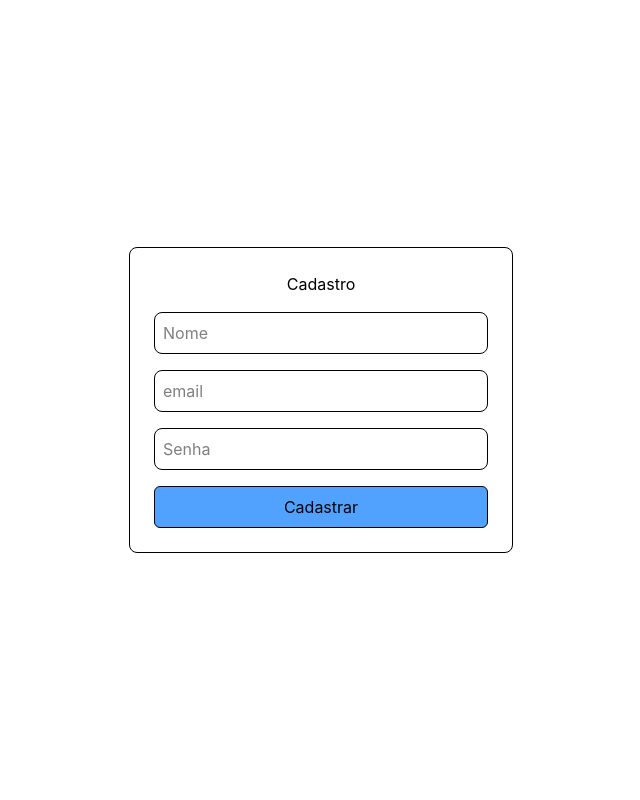
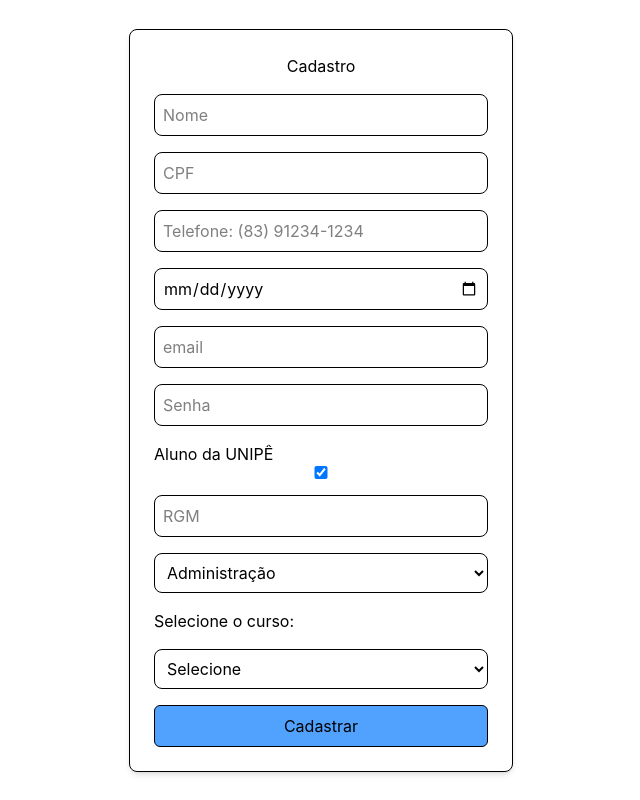
Before and after one commit to DevGabriellucas/ADM4ALL, a Next.js app in the folder frontend/: page /cadastro in a window 1280 px wide. Shown: the whole page, without its empty margins (319-959 px from the left). Built offline with nearby package versions, Linux system fonts and the light colour scheme.

Commit message:
feature: Estrtutura do Forms + merge dos components

```diff
--- a/frontend/src/app/cadastro/page.tsx
+++ b/frontend/src/app/cadastro/page.tsx
@@ -1,12 +1,47 @@
+'use client'
+
+import { useState } from "react";
+
 export default function Cadastro(){
+
+    const[checkbox,setCheckbox] =useState(true)
+
     return (
         <div className="flex min-h-screen items-center justify-center">
-            <form className="flex flex-col gap-4 w-96 p-6 border rounded-lg">
+            <form className="flex flex-col gap-4 w-96 p-6 border rounded-lg mt-5 mb-5 shadow-md">
                 <h1 className="flex items-center justify-center">Cadastro</h1>
                 <input type="text" className="border rounded-lg p-2" placeholder="Nome"/>
+                <input type="text" className="border rounded-lg p-2" placeholder="CPF"/>
+                <input type="number" className="border rounded-lg p-2" placeholder="Telefone: (83) 91234-1234"/>
+                <input type="date" className="border rounded-lg p-2"/>
                 <input type="email" className="border rounded-lg p-2" placeholder="email"/>
                 <input type="password" className="border rounded-lg p-2" placeholder="Senha"/>
+
+                <div className="flex flex-col">
+                    <label>Aluno da UNIPÊ</label>
+                    <input type="checkbox" checked={checkbox} onChange={() => setCheckbox(!checkbox)}/>
+                </div>
+
+                {checkbox && (
+                    <div className="flex flex-col gap-4">
+                        <input type="number" className="border rounded-lg p-2" placeholder="RGM"/>
+                        <select className="border rounded-lg p-2">
+                            <option value="Administração">Administração</option>
+                            <option value="Análise e Desenvolvimento de Sistemas">Análise e Desenvolvimento de Sistemas</option>
+                            <option value="Ciência da Computação">Ciência da Computação</option>
+                        </select>
+                        </div>
+                )}
+
+                <label htmlFor="">Selecione o curso:</label>
+                <select className="border rounded-lg p-2">
+                    <option value="">Selecione</option>
+                    <option value="">Gestão de RH</option>
+                    <option value="">Empreendedorismo</option>
+                </select>
+
                 <button type="submit" className="border rounded-md p-2 bg-blue-400">Cadastrar</button>
+
             </form>
         </div>
     );
```
